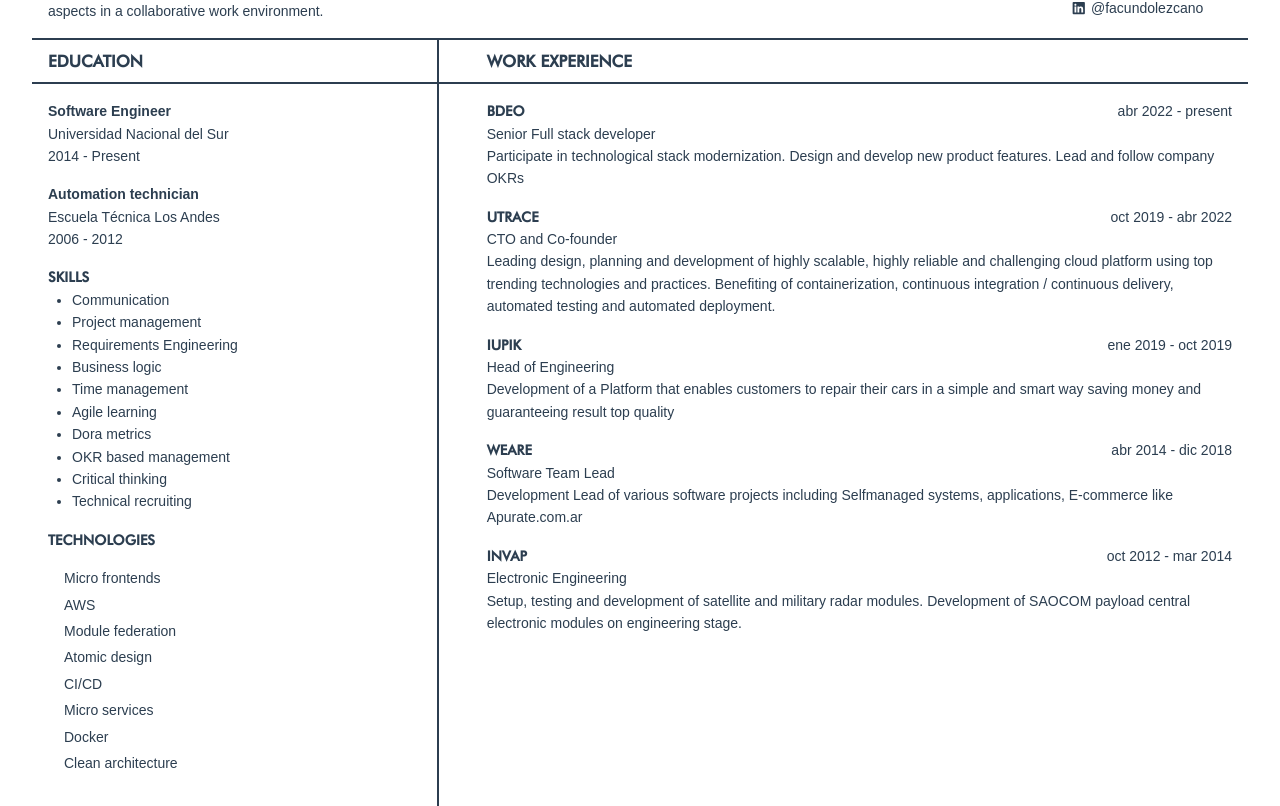
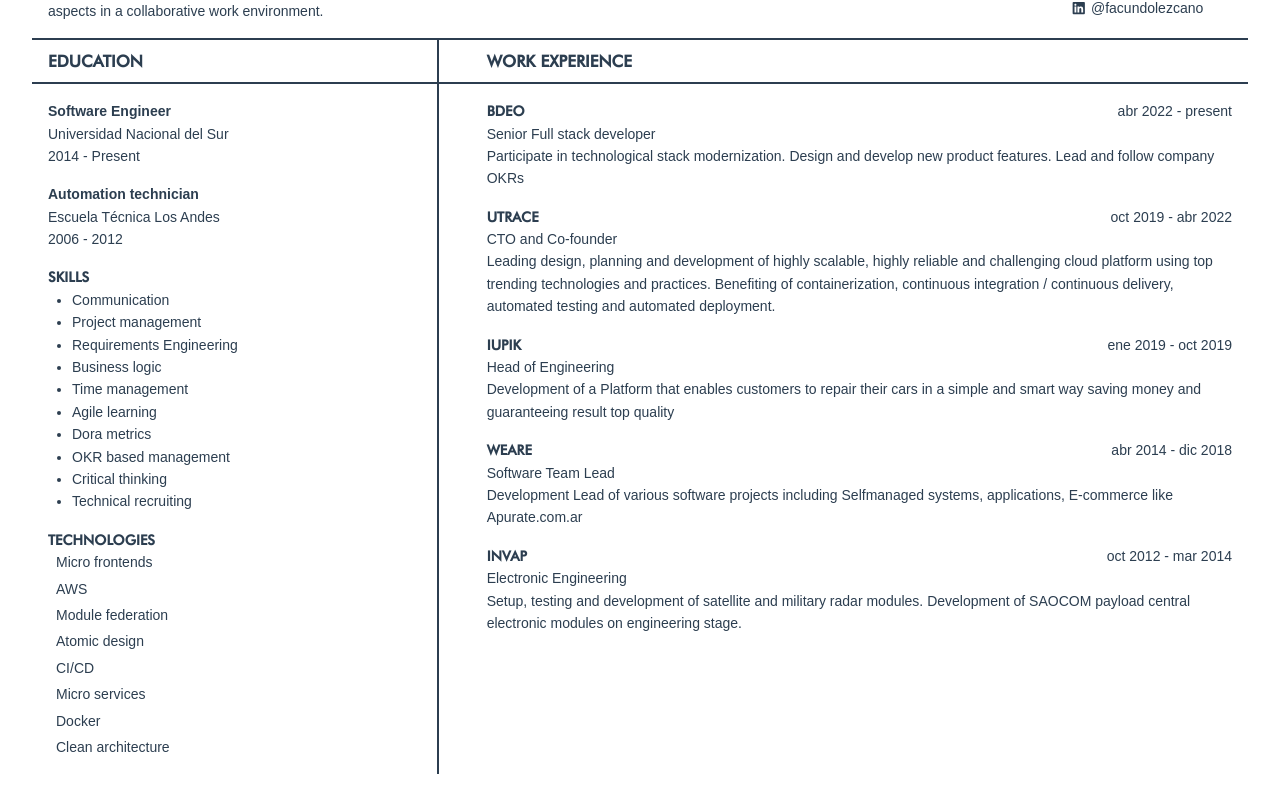
Before and after one commit to faculezcano/curriculum, a Vue app: page / in a window 1280 px wide. Shown: the part 267-1073 px from the top of the page. After the commit the page ends 1041 px from the top, so only its background shows below. Built offline with nearby package versions, Linux system fonts and the light colour scheme.

Commit message:
fix: fixes education and experience subtitles font-weight and technologies spacings

```diff
--- a/src/components/Cv/Body/CvEducation.vue
+++ b/src/components/Cv/Body/CvEducation.vue
@@ -13,7 +13,7 @@
   }
 
   .institution {
-    font-weight: 100;
+    font-weight: 300;
   }
 }
 </style>
--- a/src/components/Cv/Body/CvExperience.vue
+++ b/src/components/Cv/Body/CvExperience.vue
@@ -22,6 +22,6 @@ import data from '../../../data'
 }
 
 .position {
-  font-weight: 100;
+  font-weight: 300;
 }
 </style>
--- a/src/components/Cv/Body/CvTechnologies.vue
+++ b/src/components/Cv/Body/CvTechnologies.vue
@@ -16,7 +16,7 @@ import data from '../../../data'
 
 <style scoped>
 .technologies {
-  padding: 16px;
+  padding: 0 8px;
   display: flex;
   flex-direction: column;
   gap: 4px;
```
